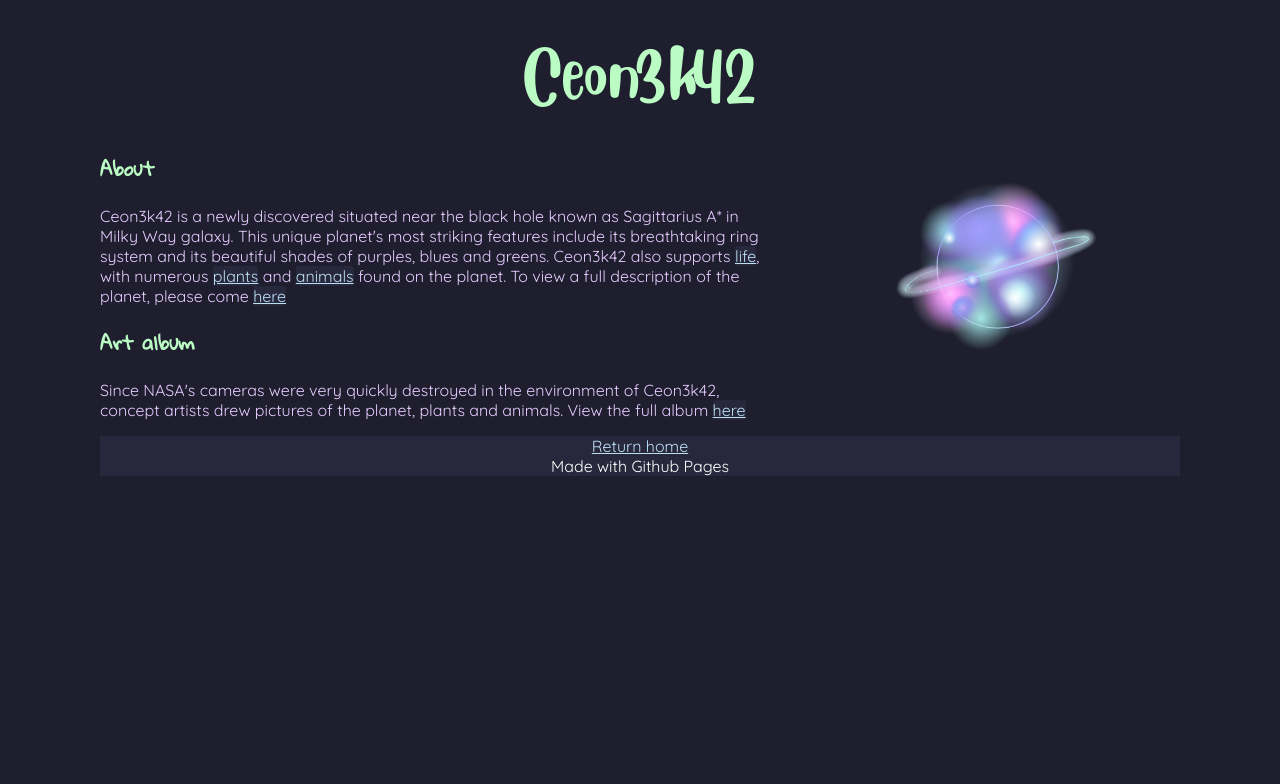
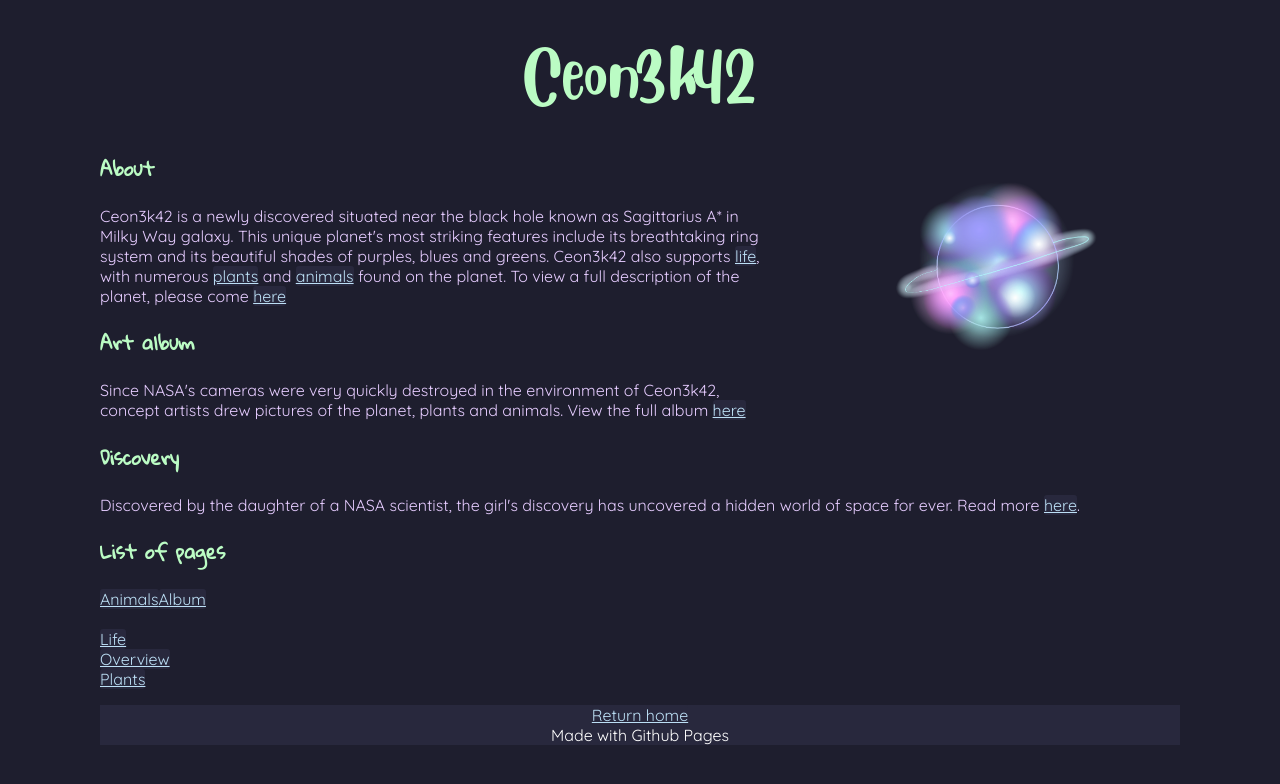
Before and after one commit to Ceon3k42/Ceon3k42.github.io, a Jekyll site: the page built from index.html, in a window 1280 px wide. Shown: the top 784 px of the page. Built offline with Jekyll 4.4.1, drawn with Linux system fonts in a browser that asks for light colours.

Commit message:
gogogogo

```diff
--- a/index.html
+++ b/index.html
@@ -10,3 +10,9 @@
 
 <h3>Art album</h3>
 <p>Since NASA's cameras were very quickly destroyed in the environment of Ceon3k42, concept artists drew pictures of the planet, plants and animals. View the full album <a href="https://ceon3k42.github.io/album.html">here</a></p>
+
+<h3>Discovery</h3>
+<p>Discovered by the daughter of a NASA scientist, the girl's discovery has uncovered a hidden world of space for ever. Read more <a href="https://ceon3k42/github.io/discovery.html">here</a>.</p>
+
+<h3>List of pages</h3>
+<p><a href="https://ceon3k42.github.io/life/animals.html">Animals</a><a href="https://ceon3k42.github.io/album.html">Album</a><br><a href="https://ceon3k42.github.io/discovery.html"></a><br><a href="https://ceon3k42.github.io/life.html">Life</a><br><a href="https://ceon3k42.github.io/overview.html">Overview</a><br><a href="https://ceon3k42.github.io/life/plants.html">Plants</a></p>
```
